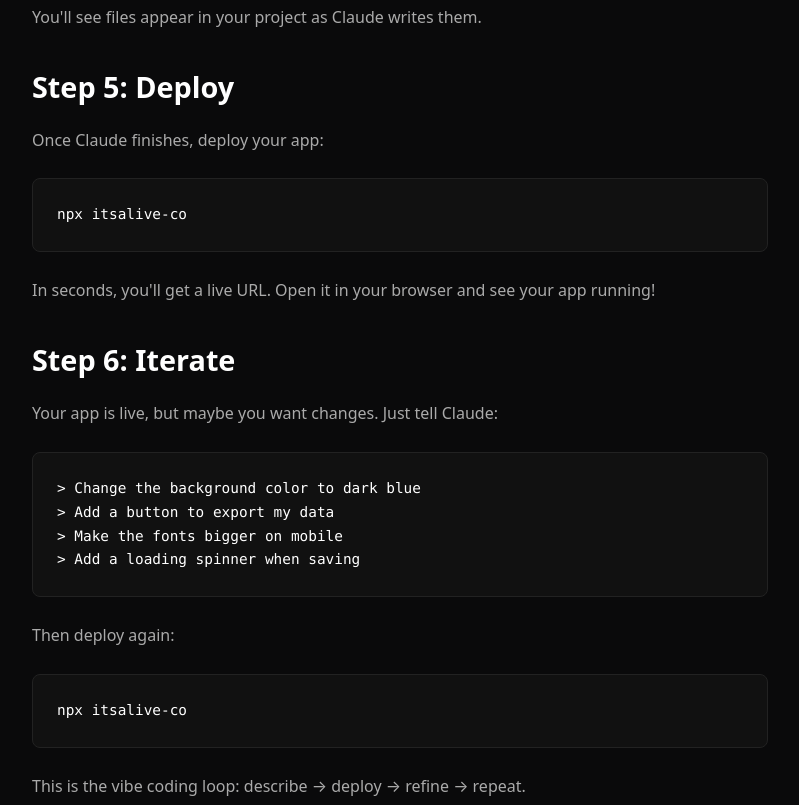
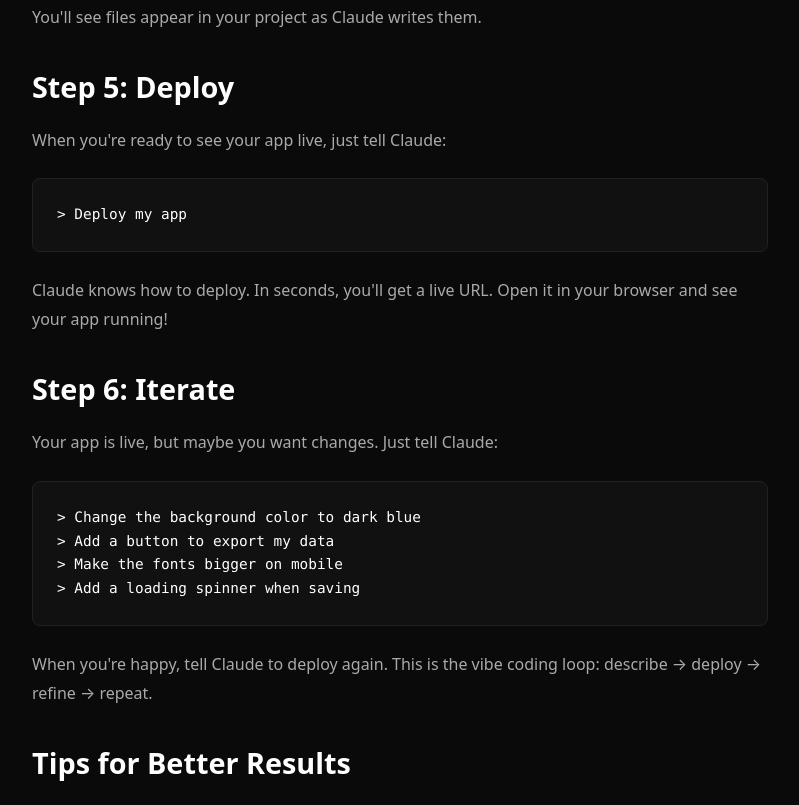
Before and after one commit to TheAliveCompany/itsalive-sales, a plain HTML site: page site/guides/vibe-code-first-app/index.html in a window 1280 px wide. Shown: the part 2937-3742 px from the top of the page, without its empty margins (240-1039 px from the left). Drawn offline with Linux system fonts and the light colour scheme.

Commit message:
Update deploy instructions - just tell Claude to deploy

```diff
--- a/site/guides/vibe-code-first-app/index.html
+++ b/site/guides/vibe-code-first-app/index.html
@@ -102,9 +102,9 @@
     <p>You'll see files appear in your project as Claude writes them.</p>
 
     <h2>Step 5: Deploy</h2>
-    <p>Once Claude finishes, deploy your app:</p>
-    <pre><code>npx itsalive-co</code></pre>
-    <p>In seconds, you'll get a live URL. Open it in your browser and see your app running!</p>
+    <p>When you're ready to see your app live, just tell Claude:</p>
+    <pre><code>> Deploy my app</code></pre>
+    <p>Claude knows how to deploy. In seconds, you'll get a live URL. Open it in your browser and see your app running!</p>
 
     <h2>Step 6: Iterate</h2>
     <p>Your app is live, but maybe you want changes. Just tell Claude:</p>
@@ -112,9 +112,7 @@
 > Add a button to export my data
 > Make the fonts bigger on mobile
 > Add a loading spinner when saving</code></pre>
-    <p>Then deploy again:</p>
-    <pre><code>npx itsalive-co</code></pre>
-    <p>This is the vibe coding loop: describe → deploy → refine → repeat.</p>
+    <p>When you're happy, tell Claude to deploy again. This is the vibe coding loop: describe → deploy → refine → repeat.</p>
 
     <h2>Tips for Better Results</h2>
 
@@ -154,7 +152,8 @@
 
 Claude updates the files...
 
-$ npx itsalive-co
+> Deploy it!
+
 ✔ Uploaded 3 files
 ✨ https://my-habits.itsalive.co</code></pre>
 
```
